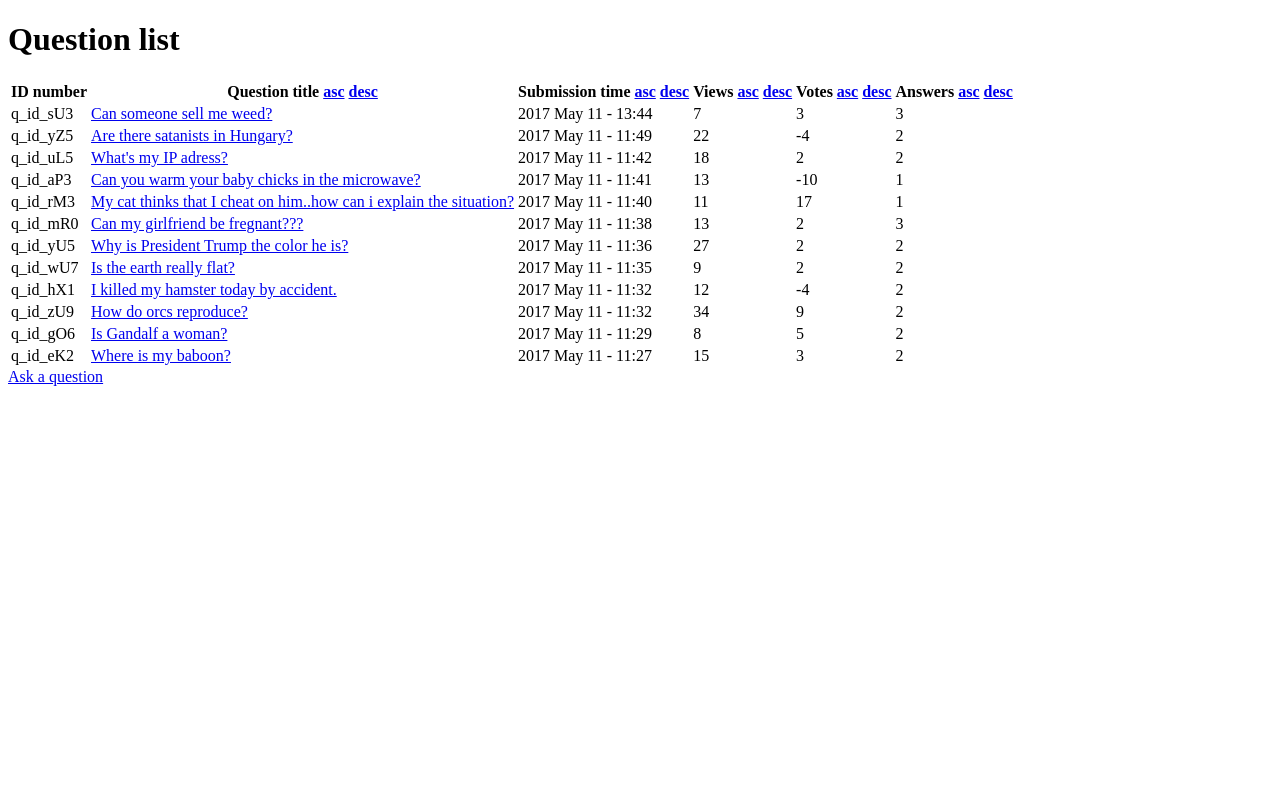
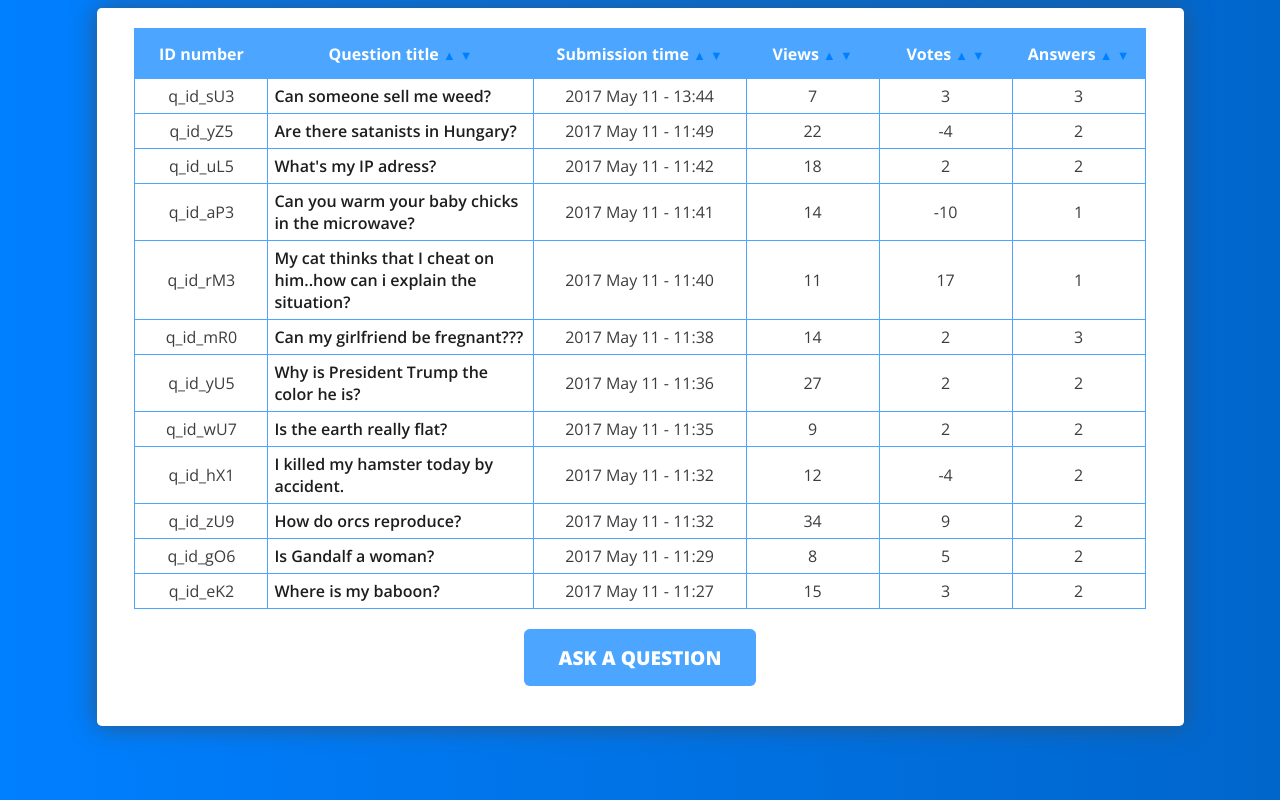
Before and after one commit to matebalogh11/askmate-rushbit, a Flask app: page / in a window 1280 px wide. Run offline with Flask 2, Linux system fonts and the light colour scheme.

Commit message:
Homepage CSS side implemented.

```diff
--- a/static/style.css
+++ b/static/style.css
@@ -0,0 +1,130 @@
+@import url('https://fonts.googleapis.com/css?family=Open+Sans:400,600,700,800');
+
+
+body {
+    font-family: 'Open Sans', sans-serif;
+    background: -webkit-linear-gradient(left, #007FFF, #0066CC); /* For Safari 5.1 to 6.0 */
+    background: -o-linear-gradient(left,#007FFF, #0066CC); /* For Opera 11.1 to 12.0 */
+    background: -moz-linear-gradient(left,#007FFF, #0066CC); /* For Firefox 3.6 to 15 */
+    background: linear-gradient(left,#007FFF, #0066CC); /* Standard syntax */
+
+}
+
+.wrapper {
+    max-width: 80%;
+    margin: 0 auto 0 auto;
+    background-color: white;
+    padding: 20px 3%;
+    border-radius: 0.3em;
+    box-shadow: 0 0 25px #2C567F
+
+}
+
+
+table {
+    margin:auto;
+    min-width: 70%;
+    max-width: 100%;
+    border-collapse: collapse;
+}
+
+.header_row{
+    min-height:50px;
+    height:50px;
+}
+
+.number_cell {
+    min-width: 120px;
+    text-align: center;
+}
+
+.date_cell {
+    min-width: 200px;
+    text-align: center;
+}
+
+
+th {
+    text-align: center;
+    background-color: #4CA6FF;
+    color: white;
+    border: 1px solid #4CA6FF;
+    min-height: 30px;
+}
+
+td {
+    border: 1px solid #4CA6FF;
+    vertical-align: middle;
+    color: #3d3d3d;
+}
+
+td:hover, td>first-child:hover, tr:hover {
+    background-color: #4CA6FF;
+    color: white;
+}
+
+
+td a:hover {
+    text-decoration: none;
+    display: block;
+    background-color: #4CA6FF;
+    cursor: auto;
+}
+
+td a {
+    font-weight: 600;
+}
+
+.linked_cell {
+    padding: 5px;
+    display:block;
+}
+
+table a, table a:visited {
+    color: #1d1d1d;
+    height:100%;
+    width: 100%;
+    text-decoration:none;
+}
+
+a:hover {
+    color: white;
+
+}
+
+
+.arrow {
+    color: #007FFF;
+    font-size: 0.8em;
+}
+
+.arrow:hover {
+    color: #0066CC;
+}
+
+
+.cta_container {
+    margin: 20px auto;
+    text-align: center;
+}
+
+.cta_home {
+
+    display: inline-block;
+    text-align: center;
+    width: 20%;
+    font-family: 'Open Sans', sans-serif;
+    font-weight: 800;
+    text-transform: uppercase;
+    text-decoration: none;
+    vertical-align: middle;
+    background-color: #4CA6FF;
+    color: white;
+    padding: 15px 15px;
+    font-size: 1.2em;
+    border-radius: 0.3em;
+}
+
+.cta_home:hover {
+    background-color: #2693ff;
+}
--- a/templates/list.html
+++ b/templates/list.html
@@ -3,8 +3,7 @@
 {% block title %}{{ title }}{% endblock %}
 
 {% block content %}
-
-    <h1>Question list</h1>
+<div class="wrapper">
 
     <!-- Error messages in a loop with classes: error, success -->
     {% with messages = get_flashed_messages(with_categories=true) %}
@@ -16,49 +15,54 @@
     {% endwith %}
 
     <table>
-        <tr>
-            <th>
+        <tr class="header_row">
+            <th class="number_cell">
                 ID number
             </th>
             <th>
                 Question title
-                <a href="{{ url_for('show_question_list', title='asc') }}">asc</a>
-                <a href="{{ url_for('show_question_list', title='desc') }}">desc</a>
+                <a href="{{ url_for('show_question_list', title='asc') }}"><span class="arrow">▲</span></a>
+                <a href="{{ url_for('show_question_list', title='desc') }}"><span class="arrow"> ▼</span></a>
             </th>
-            <th>
+            <th class="date_cell">
                 Submission time
-                <a href="{{ url_for('show_question_list', time='asc') }}">asc</a>
-                <a href="{{ url_for('show_question_list', time='desc') }}">desc</a>
+                <a href="{{ url_for('show_question_list', time='asc') }}"><span class="arrow">▲</span></a>
+                <a href="{{ url_for('show_question_list', time='desc') }}"><span class="arrow">▼</span></a>
             </th>
-            <th>
+            <th class="number_cell">
                 Views
-                <a href="{{ url_for('show_question_list', views='asc') }}">asc</a>
-                <a href="{{ url_for('show_question_list', views='desc') }}">desc</a>
+                <a href="{{ url_for('show_question_list', views='asc') }}"><span class="arrow">▲</span></a>
+                <a href="{{ url_for('show_question_list', views='desc') }}"><span class="arrow">▼</span></a>
             </th>
-            <th>
+            <th class="number_cell">
                 Votes
-                <a href="{{ url_for('show_question_list', votes='asc') }}">asc</a>
-                <a href="{{ url_for('show_question_list', votes='desc') }}">desc</a>
+                <a href="{{ url_for('show_question_list', votes='asc') }}"><span class="arrow">▲</span></a>
+                <a href="{{ url_for('show_question_list', votes='desc') }}"><span class="arrow">▼</span></a>
             </th>
-            <th>
+            <th class="number_cell">
                 Answers
-                <a href="{{ url_for('show_question_list', answers='asc') }}">asc</a>
-                <a href="{{ url_for('show_question_list', answers='desc') }}">desc</a>
+                <a href="{{ url_for('show_question_list', answers='asc') }}"><span class="arrow">▲</span></a>
+                <a href="{{ url_for('show_question_list', answers='desc') }}"><span class="arrow">▼</span></a>
             </th>
         </tr>
         {% for line in questions %}
             <tr>
-                <td>{{ line[0] }}</td>
+                <td><span class="linked_cell number_cell"> {{ line[0] }}</span></td>
                 <td>
-                    <a href="{{ url_for('show_question_page', question_id=line[0]) }}">{{ line[4] }}</a>
+                    <a href="{{ url_for('show_question_page', question_id=line[0]) }}">
+                        <span class="linked_cell">
+                            {{ line[4] }}
+                        </span>
+                    </a>
                 </td>
-                <td>{{ line[1] }}</td>
-                <td>{{ line[2] }}</td>
-                <td>{{ line[3] }}</td>
-                <td>{{ line[7] }}</td>
+                <td><span class="linked_cell date_cell"> {{ line[1] }}</span></td>
+                <td><span class="linked_cell number_cell"> {{ line[2] }}</span></td>
+                <td><span class="linked_cell number_cell"> {{ line[3] }}</span></td>
+                <td><span class="linked_cell number_cell"> {{ line[7] }}</span>                                                                                                                                 </td>
             </tr>
         {% endfor %}
     </table>
-
-    <a href="{{ url_for('show_new_question_form') }}">Ask a question</a>
+    <div class="cta_container">
+    <a href="{{ url_for('show_new_question_form') }}" class="cta_home">Ask a question</a>
+    </div>
 {% endblock %}
```
Also changed, not shown: question.csv (+2 -2 lines).
